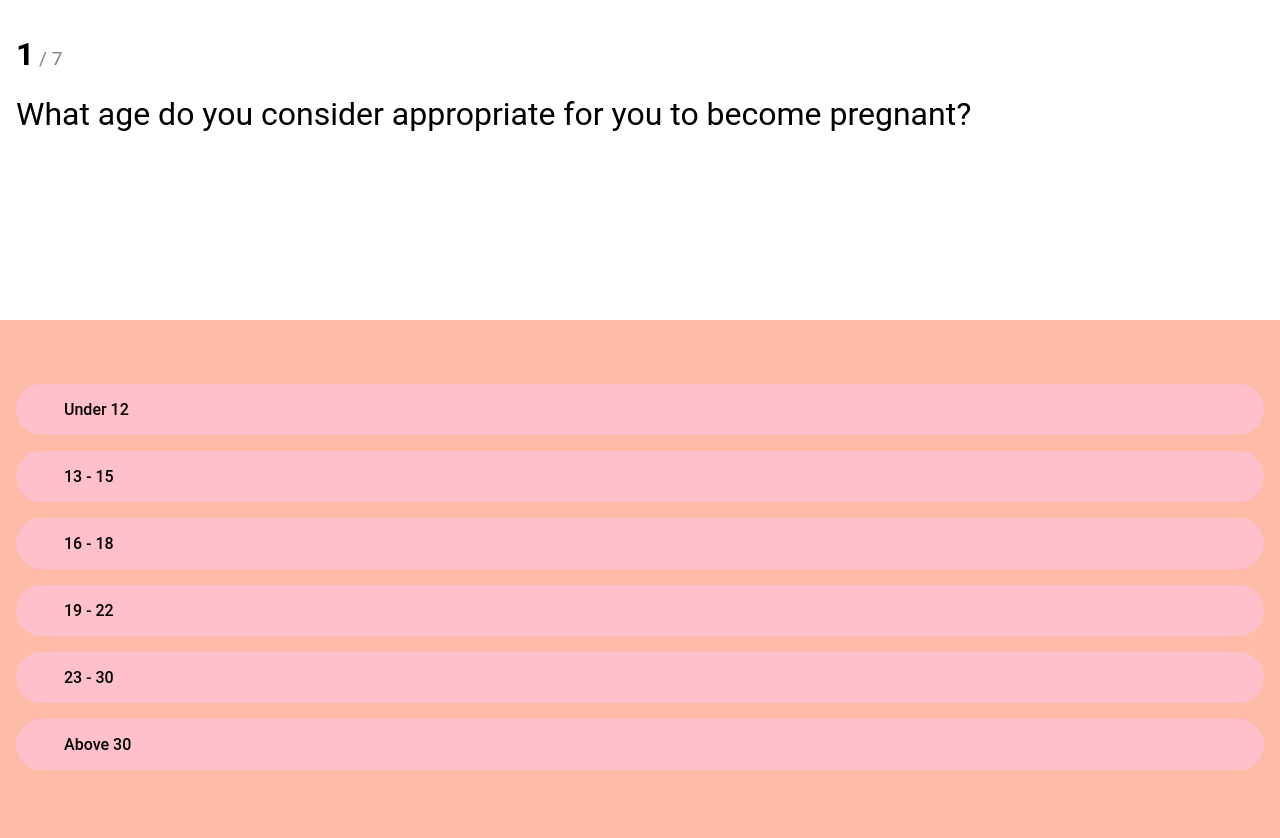
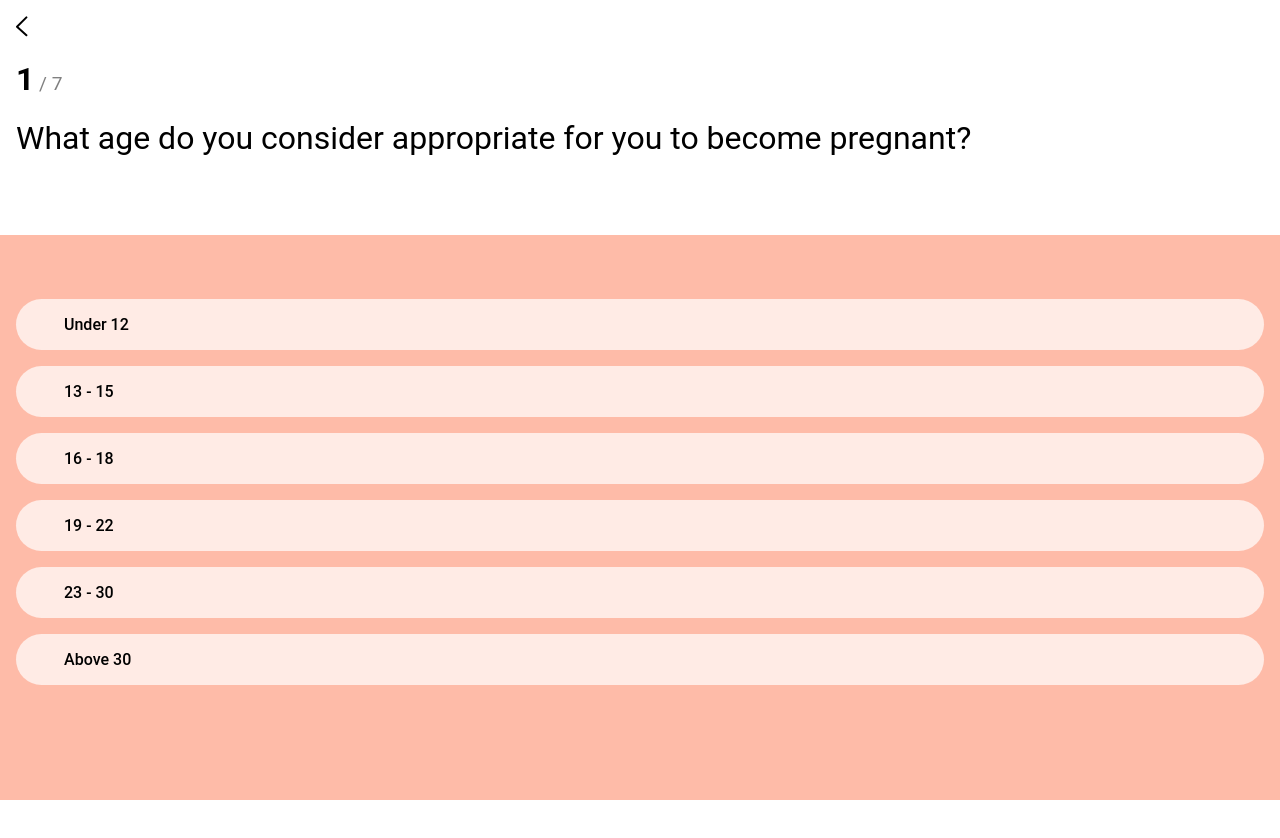
Before and after one commit to sandboxnu/knowyouroptions, a Next.js app in the folder frontend/: page / in a window 1280 px wide. Shown: the top 838 px of the page. After the commit the page ends 800 px from the top, so only its background shows below. Built offline with nearby package versions, Linux system fonts and the light colour scheme; a web font is replaced by a local one.

Commit message:
Fix pill page height from being too long and color of pills. Also, add back arrow icon and start onclick functionality for it.

```diff
--- a/frontend/pages/onboarding-survey.tsx
+++ b/frontend/pages/onboarding-survey.tsx
@@ -80,9 +80,7 @@ const OnboardingSurvey = (): ReactElement => {
     );
   };
 
-  // PAGE 4
-
-  const MethodsPage = ({}): ReactElement => {
+  // PAGE 4.1
   const methodInfos: [ReactElement, string][] = [
     [<SvgCopperIUD/>, 'Copper IUD'],
     [<SvgHormonalIUD/>, 'Hormonal IUD'],
@@ -97,6 +95,8 @@ const OnboardingSurvey = (): ReactElement => {
     [<SvgPill/>, 'Pill'],
     [<SvgCervicalCap/>, 'Cervical Cap'],
   ];
+
+  const MethodsUsedPage = ({}): ReactElement => {
     return (
       <SurveyMethods
         methodInfos={methodInfos}
@@ -108,7 +108,16 @@ const OnboardingSurvey = (): ReactElement => {
   };
 
   // PAGE 4.2
-
+  const MethodsMoreInfoPage = ({}): ReactElement => {
+    return (
+      <SurveyMethods
+        methodInfos={methodInfos}
+        onClick={onClick}
+        pageNumber={4}
+        question="I want more information about the following method(s):"
+      />
+    );
+  };
 
   // PAGE 5
   const SexualEducationPage = ({}): ReactElement => {
@@ -207,7 +216,8 @@ const OnboardingSurvey = (): ReactElement => {
     AgePregnantSurvey,
     StageSexuallyActivePage,
     TriedMethodsPage,
-    MethodsPage,
+    MethodsUsedPage,
+    MethodsMoreInfoPage,
     SexualEducationPage,
     LookingForPage,
     DemographicPage,
--- a/frontend/templates/survey/SurveyCheckbox.tsx
+++ b/frontend/templates/survey/SurveyCheckbox.tsx
@@ -55,7 +55,7 @@ const CheckboxColumn = ({
 
 export interface SurveyCheckboxProps {
   answers: string[];
-  onClick?: React.MouseEventHandler<HTMLDivElement>;
+  onClick: React.MouseEventHandler<HTMLDivElement>;
   pageNumber: number;
   question: string;
 }
@@ -69,6 +69,7 @@ const SurveyCheckbox = ({
   return (
     <>
       <Survey
+        onClick={onClick}
         Options={
           <ColumnContainer>
             <CheckboxColumn checkboxTitles={answers} />
--- a/frontend/templates/survey/SurveyDropdown.tsx
+++ b/frontend/templates/survey/SurveyDropdown.tsx
@@ -129,7 +129,7 @@ const DropdownColumn = ({
 export interface SurveyDropdownProps {
   dropdownInfos: [string, string[]][];
   intro: string;
-  onClick?: React.MouseEventHandler<HTMLDivElement>;
+  onClick: React.MouseEventHandler<HTMLDivElement>;
   pageNumber: number;
   question: string;
 }
@@ -144,6 +144,7 @@ const SurveyDropdown = ({
   return (
     <>
       <Survey
+        onClick={onClick}
         Options={
           <DropdownColumnContainer>
             <DropdownColumn intro={intro} selectInfos={dropdownInfos} />
--- a/frontend/templates/survey/SurveyDropdownInput.tsx
+++ b/frontend/templates/survey/SurveyDropdownInput.tsx
@@ -141,7 +141,7 @@ export interface SurveyDropdownInputProps {
   dropdownInfos: [string, string[]][];
   inputQuestion: string;
   intro: string;
-  onClick?: React.MouseEventHandler<HTMLDivElement>;
+  onClick: React.MouseEventHandler<HTMLDivElement>;
   pageNumber: number;
   question: string;
 }
@@ -157,6 +157,7 @@ const SurveyDropdownInput = ({
   return (
     <>
       <Survey
+        onClick={onClick}
         Options={
           <DropdownColumnContainer>
             <DropdownColumn intro={intro} selectInfos={dropdownInfos} />
--- a/frontend/templates/survey/SurveyMethods.tsx
+++ b/frontend/templates/survey/SurveyMethods.tsx
@@ -15,7 +15,7 @@ const MethodCard = styled.div`
   font-size: .8rem;
   height: 12vh;
   justify-content: flex-end;
-  padding: 0.5rem 1rem;
+  padding: 0.5rem .7rem;
   width: 30%;
 `;
 
@@ -52,6 +52,7 @@ const SurveyMethods = ({
   return (
     <>
       <Survey
+        onClick={onClick}
         Options={
           <MethodsContainer>
             {methodInfos.map((method) => {
--- a/frontend/templates/survey/SurveyPill.tsx
+++ b/frontend/templates/survey/SurveyPill.tsx
@@ -14,7 +14,7 @@ const PillAnswers = styled(PillContainer)`
   padding: 4rem 1rem;
   row-gap: 1rem;
   & > div {
-    background-color: pink;
+    background-color: #ffebe5;
     border: 0;
     border-radius: 3rem;
     color: black;
@@ -72,6 +72,7 @@ const SurveyPill = ({
   return (
     <>
       <Survey
+        onClick={onClick}
         Options={<PillColumn onClick={onClick} pillTitles={answers} />}
         pageNumber={pageNumber}
         question={question}
--- a/frontend/templates/survey/index.tsx
+++ b/frontend/templates/survey/index.tsx
@@ -1,5 +1,6 @@
 import React, { ReactElement, useState } from 'react';
 import styled from 'styled-components';
+import SvgLeftArrow from '../../public/left-arrow.svg';
 
 // styled
 const Container = styled.div`
@@ -36,6 +37,8 @@ const Question = styled.h1`
 `;
 
 const Wrapper = styled.div`
+  display: flex;
+  flex-direction: column;
   height: 100vh;
 `;
 
@@ -51,6 +54,7 @@ const PageNumberFraction = ({ number }: { number: number }): ReactElement => {
 };
 
 export interface SurveyProps {
+  onClick: React.MouseEventHandler<HTMLDivElement>;
   Options: ReactElement;
   pageNumber: number;
   question: string;
@@ -58,16 +62,17 @@ export interface SurveyProps {
 }
 
 const Survey = ({
+  onClick,
   Options,
   pageNumber,
   question,
   smallHeader,
 }: SurveyProps): ReactElement => {
   const HeaderElm = smallHeader? HeaderSmall : Header
-  const [curPage, setCurPage] = useState(0);
   return (
     <Wrapper>
       <HeaderElm>
+        <SvgLeftArrow onClick={onClick} />
         <PageNumberFraction number={pageNumber} />
         <Question> {question} </Question>
       </HeaderElm>
```
Also changed, not shown: frontend/public/left-arrow.svg (added). Lines whose indentation alone changed are shown as unchanged.
